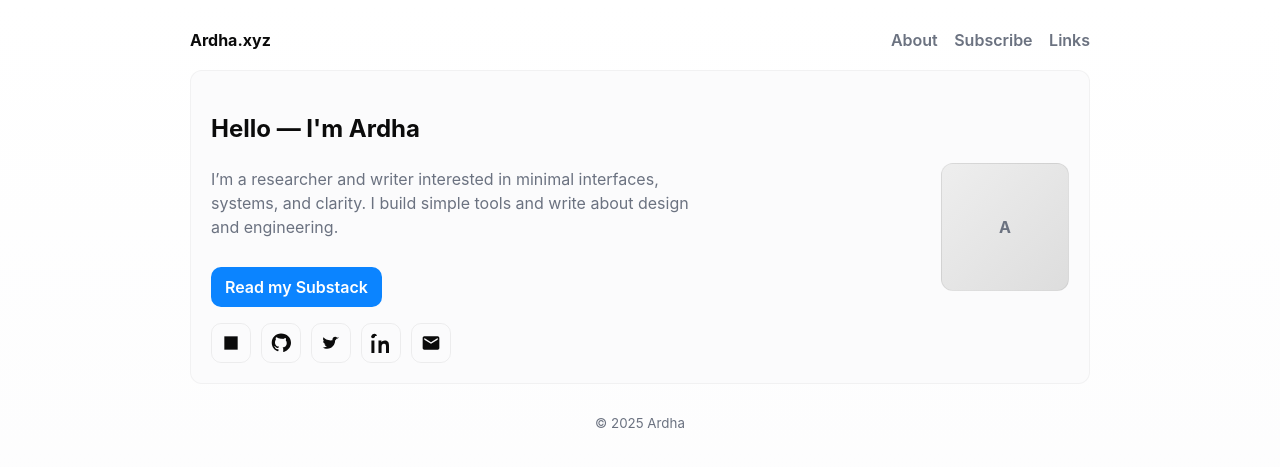
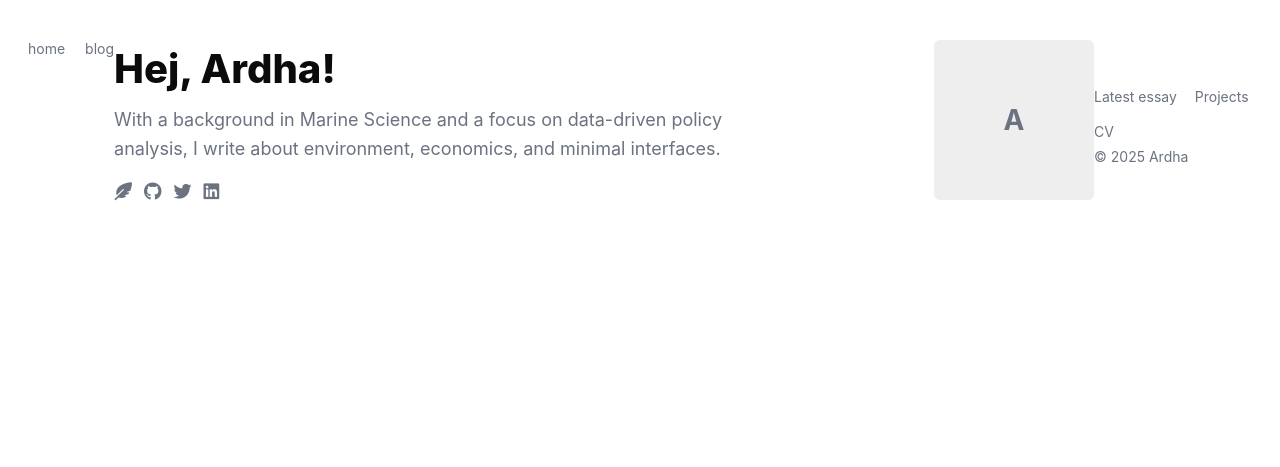
Before and after one commit to ardhaxyz/ardhaxyz.github.io, a Jekyll site: the page built from index.md, in a window 1280 px wide. Shown: the top 467 px of the page. Built offline with Jekyll 4.4.1, drawn with Linux system fonts in a browser that asks for light colours.

Commit message:
Minimal layout update to match ardha.xyz: simpler hero, font-awesome icons, footer links

```diff
--- /dev/null
+++ b/_data/footer_links.yml
@@ -0,0 +1,6 @@
+- title: "Latest essay"
+  url: "https://your-substack.substack.com/p/latest-essay"
+- title: "Projects"
+  url: "/projects"
+- title: "CV"
+  url: "/cv"
--- a/_data/social.yml
+++ b/_data/social.yml
@@ -13,7 +13,3 @@
 - name: "LinkedIn"
   url: "https://www.linkedin.com/in/yourprofile"
   icon: "linkedin"
-
-- name: "Email"
-  url: "mailto:you@example.com"
-  icon: "email"
--- a/_includes/social-icons.html
+++ b/_includes/social-icons.html
@@ -1,28 +1,27 @@
 {%- assign social = site.data.social -%}
 {%- if social and social.size > 0 -%}
-  <ul class="social-list">
+  <ul class="social-list" role="list">
     {%- for item in social -%}
       <li>
         <a class="social-link" href="{{ item.url }}" target="_blank" rel="noopener" aria-label="{{ item.name }}">
           {%- case item.icon -%}
+            {%- when "github" -%}
+              <i class="fab fa-github" aria-hidden="true"></i>
+            {%- when "twitter" -%}
+              <i class="fab fa-twitter" aria-hidden="true"></i>
+            {%- when "linkedin" -%}
+              <i class="fab fa-linkedin" aria-hidden="true"></i>
             {%- when "substack" -%}
-            <!-- Substack icon (simplified) -->
-            <svg width="20" height="20" viewBox="0 0 24 24" fill="currentColor" aria-hidden="true"><path d="M4 4h16v16H4z" /></svg>
-          {%- when "github" -%}
-            <svg width="20" height="20" viewBox="0 0 24 24" fill="currentColor" aria-hidden="true"><path d="M12 .5C5.73.5.87 5.36.87 11.62c0 4.78 3.09 8.85 7.37 10.29.54.1.73-.24.73-.52 0-.26-.01-1-.01-1.95-2.99.65-3.62-1.44-3.62-1.44-.49-1.24-1.2-1.57-1.2-1.57-.98-.67.07-.66.07-.66 1.08.08 1.65 1.11 1.65 1.11.96 1.64 2.52 1.17 3.13.89.1-.69.38-1.17.69-1.44-2.39-.27-4.9-1.2-4.9-5.34 0-1.18.42-2.14 1.11-2.9-.11-.28-.48-1.42.11-2.96 0 0 .9-.29 2.96 1.11A10.12 10.12 0 0 1 12 6.8c.91.004 1.83.12 2.69.35 2.06-1.4 2.96-1.11 2.96-1.11.59 1.54.22 2.68.11 2.96.69.76 1.11 1.72 1.11 2.9 0 4.15-2.52 5.07-4.91 5.33.39.34.73 1.02.73 2.06 0 1.49-.01 2.69-.01 3.06 0 .29.19.63.74.52C20.94 20.47 24 16.4 24 11.62 24 5.36 19.14.5 12 .5z"/></svg>
-          {%- when "twitter" -%}
-            <svg width="20" height="20" viewBox="0 0 24 24" fill="currentColor" aria-hidden="true"><path d="M22 5.9c-.6.3-1.3.6-2 .7.7-.4 1.3-1 1.6-1.8-.6.4-1.4.6-2.2.8-.6-.6-1.5-1-2.4-1-1.8 0-3.3 1.5-3.3 3.3 0 .3 0 .6.1.9C8.1 9.3 5.1 7.7 3 5.2c-.3.6-.5 1.3-.5 2 0 1.2.6 2.2 1.6 2.8-.6 0-1.1-.2-1.6-.5 0 1.9 1.4 3.5 3.2 3.9-.3.1-.6.1-.9.1-.2 0-.4 0-.6-.1.4 1.4 1.6 2.5 3 2.6-1.1.9-2.6 1.4-4.1 1.4-.3 0-.7 0-1-.1 1.5 1 3.3 1.6 5.2 1.6 6.2 0 9.6-5.2 9.6-9.6v-.4c.7-.5 1.3-1.2 1.7-2z"/></svg>
-          {%- when "linkedin" -%}
-            <svg width="20" height="20" viewBox="0 0 24 24" fill="currentColor" aria-hidden="true"><path d="M4.98 3.5C4.98 5 3.8 6.2 2.3 6.2 0.8 6.2-.4 5 .4 3.5 1.3 2 2.6 1 4.1 1c1.5 0 2.9 1.1 2.9 2.5zM.5 8.9h3.6V24H.5zM9 8.9h3.5v2h.1c.5-1 1.9-2 4-2 4.2 0 5 2.8 5 6.3V24h-3.6v-7.2c0-1.7 0-3.9-2.4-3.9-2.5 0-2.9 1.9-2.9 3.8V24H9z"/></svg>
+              <!-- Substack has no official FA icon; use feather as a neutral writer icon -->
+              <i class="fa-solid fa-feather-pointed" aria-hidden="true"></i>
             {%- when "email" -%}
-            <svg width="20" height="20" viewBox="0 0 24 24" fill="currentColor" aria-hidden="true"><path d="M20 4H4c-1.1 0-2 .9-2 2v12c0 1.1.9 2 2 2h16c1.1 0 2-.9 2-2V6c0-1.1-.9-2-2-2zm0 4-8 5-8-5V6l8 5 8-5v2z"/></svg>
+              <i class="fa-solid fa-envelope" aria-hidden="true"></i>
             {%- else -%}
-            <svg width="20" height="20" viewBox="0 0 24 24" fill="currentColor" aria-hidden="true"><circle cx="12" cy="12" r="10"/></svg>
+              <i class="fa-solid fa-circle" aria-hidden="true"></i>
           {%- endcase -%}
+          <span class="sr-only">{{ item.name }}</span>
         </a>
       </li>
     {%- endfor -%}
   </ul>
-{%- else -%}
-  <!-- No social links defined -->
 {%- endif -%}
--- a/_layouts/default.html
+++ b/_layouts/default.html
@@ -1,36 +1,33 @@
 <!doctype html>
-<html lang="{{ page.lang | default: site.lang | default: \"en\" }}">
+<html lang="{{ page.lang | default: site.lang | default: "en" }}">
 <head>
   <meta charset="utf-8" />
   <meta name="viewport" content="width=device-width,initial-scale=1" />
   <title>{% if page.title %}{{ page.title }} — {% endif %}{{ site.title | default: "Ardha" }}</title>
-  <meta name="description" content="{{ page.description | default: site.description | default: \"Minimal portfolio\" }}">
+  <meta name="description" content="{{ page.description | default: site.description | default: "Minimal portfolio" }}">
+  <!-- Font Awesome for social icons -->
+  <link rel="stylesheet" href="https://cdnjs.cloudflare.com/ajax/libs/font-awesome/6.4.0/css/all.min.css" integrity="" crossorigin="anonymous">
   <link rel="stylesheet" href="{{ '/assets/styles.css' | relative_url }}">
 </head>
 <body>
-  <div class="site">
-    <header class="top">
-      <div class="brand">
-        <h1 class="site-title">{{ site.title | default: site.author | default: "Ardha" }}</h1>
-        {% if site.tagline %}
-          <p class="tagline">{{ site.tagline }}</p>
-        {% endif %}
-      </div>
+  <header class="site-header">
+    <nav class="top-nav" aria-label="Primary">
+      <a class="nav-item" href="{{ '/' | relative_url }}">home</a>
+      <a class="nav-item" href="{{ '/blog' | relative_url }}">blog</a>
+    </nav>
+  </header>
 
-      <nav aria-label="Primary" class="nav-links">
-        <a href="#about">About</a>
-        <a href="#subscribe">Subscribe</a>
-        <a href="#links">Links</a>
-      </nav>
-    </header>
+  <main class="page">
+    {{ content }}
+  </main>
 
-    <main class="content" role="main">
-      {{ content }}
-    </main>
-
-    <footer class="foot">
-      <small>© {{ site.time | date: "%Y" }} {{ site.author | default: "Ardha" }}</small>
-    </footer>
-  </div>
+  <footer class="site-footer">
+    <div class="footer-links">
+      {% for link in site.data.footer_links %}
+        <a href="{{ link.url }}" target="_blank" rel="noopener">{{ link.title }}</a>
+      {% endfor %}
+    </div>
+    <div class="copyright">© {{ site.time | date: "%Y" }} {{ site.author | default: "Ardha" }}</div>
+  </footer>
 </body>
 </html>
--- a/assets/styles.css
+++ b/assets/styles.css
@@ -1,151 +1,114 @@
 :root{
-  --bg: #ffffff;
-  --card: #fbfbfc;
   --text: #0b0b0b;
   --muted: #6b7280;
-  --accent: #0b84ff;
-  --radius: 12px;
-  --max-width: 900px;
-  --gap: 18px;
+  --accent: #000;
+  --max-width: 980px;
   font-family: Inter, system-ui, -apple-system, "Segoe UI", Roboto, "Helvetica Neue", Arial, sans-serif;
-  color-scheme: light;
-  --avatar-size: 128px;
-}
-
-@media (prefers-color-scheme: dark){
-  :root{
-    --bg: #0b0b0d;
-    --card: #0f1113;
-    --text: #e6eef6;
-    --muted: #9aa4ad;
-    --accent: #58a6ff;
-  }
-  :root { color-scheme: dark; }
+  background: #fff;
+  color: var(--text);
 }
 
 *{box-sizing:border-box}
 html,body{height:100%}
 body{
   margin:0;
-  background:linear-gradient(180deg,var(--bg),var(--card));
-  color:var(--text);
-  -webkit-font-smoothing:antialiased;
-  -moz-osx-font-smoothing:grayscale;
-  padding:28px;
+  padding:40px 28px;
   display:flex;
   justify-content:center;
-  font-size:16px;
-  line-height:1.5;
+  background: #fff;
 }
 
-.site{
+.page{
   width:100%;
   max-width:var(--max-width);
-  display:flex;
-  flex-direction:column;
-  gap:var(--gap);
 }
 
-/* Header */
-.top{
-  display:flex;
-  align-items:center;
-  justify-content:space-between;
-  gap:12px;
+/* top left nav */
+.site-header{ margin-bottom: 18px; }
+.top-nav{ display:flex; gap:20px; align-items:center; }
+.top-nav .nav-item{
+  color:var(--muted);
+  text-decoration:none;
+  font-size:14px;
+  text-transform:none;
+  letter-spacing:0;
 }
-.site-title{margin:0; font-size:1rem; font-weight:700}
-.tagline{color:var(--muted); margin:4px 0 0 0}
-.nav-links a{color:var(--muted); text-decoration:none; margin-left:12px; font-weight:600}
-.nav-links a:hover{color:var(--accent)}
+.top-nav .nav-item:hover{ color:var(--text) }
 
-/* Card + intro grid */
-.card{
-  background:var(--card);
-  border-radius:12px;
-  padding:20px;
-  border:1px solid rgba(0,0,0,0.04);
-  box-shadow: 0 1px 0 rgba(255,255,255,0.02) inset;
+/* Hero layout: left text, right avatar */
+.hero{
+  display:grid;
+  grid-template-columns: 1fr auto;
+  gap:32px;
+  align-items:start;
+  align-content:start;
 }
 
-.intro-grid{
-  display:grid;
-  grid-template-columns: 1fr auto;
-  gap:20px;
-  align-items:center;
+/* On small screens stack */
+@media (max-width:720px){
+  .hero{ grid-template-columns: 1fr; text-align:left; gap:18px; }
+  .hero-right{ order: -1; }
 }
 
-/* On small screens stack vertically, avatar first or second as desired.
-   We will show avatar above bio on narrow screens to keep focus on text. */
-@media (max-width:720px){
-  .intro-grid{
-    grid-template-columns: 1fr;
-    text-align:center;
-  }
-  .intro-avatar { order: -1; margin-bottom:10px; }
-  .intro-copy { padding: 0 10px; }
+/* Typography */
+.greeting{
+  margin: 8px 0 16px 0;
+  font-size: clamp(28px, 4.5vw, 40px);
+  line-height:1.05;
+  font-weight:800;
 }
+.bio{
+  margin:0 0 18px 0;
+  color:var(--muted);
+  font-size:18px;
+  max-width:60ch;
+  line-height:1.6;
+}
+
+/* Meta list (education/date) */
+.meta-list{ list-style:none; padding:0; margin: 18px 0 0 0; color:var(--muted); font-size:15px; }
+.meta-list li{ margin-bottom:10px; }
 
 /* Avatar */
 .avatar{
-  width:var(--avatar-size);
-  height:var(--avatar-size);
-  border-radius:12px;
+  width:160px;
+  height:160px;
+  border-radius:6px;
   object-fit:cover;
   display:block;
-  border:1px solid rgba(0,0,0,0.06);
 }
 .avatar-fallback{
-  width:var(--avatar-size);
-  height:var(--avatar-size);
-  border-radius:12px;
+  width:160px;
+  height:160px;
+  border-radius:6px;
   display:flex;
   align-items:center;
   justify-content:center;
+  background:#eee;
+  color:var(--muted);
   font-weight:700;
-  background:linear-gradient(135deg,#eee,#ddd);
-  color:var(--muted);
+  font-size:28px;
 }
 
-/* Bio & buttons */
-.bio{color:var(--muted); margin-top:6px; max-width:50ch}
-.btn-primary{
-  display:inline-block;
-  background:var(--accent);
-  color:white;
-  padding:8px 14px;
-  border-radius:10px;
+/* Social icons inline */
+.social-inline{ margin-top:10px; }
+.social-list{ display:flex; gap:12px; list-style:none; padding:0; margin:0; align-items:center; }
+.social-link{
+  color:var(--muted);
   text-decoration:none;
-  margin-top:12px;
-  font-weight:600;
-}
-.btn-primary:hover{opacity:0.95}
-
-/* Social icons */
-.social-row{margin-top:14px}
-.social-list{
-  display:flex;
-  gap:10px;
-  list-style:none;
-  padding:0;
-  margin:0;
-  justify-content:flex-start;
-}
-.social-link{
+  font-size:18px;
   display:inline-flex;
-  width:40px;
-  height:40px;
   align-items:center;
   justify-content:center;
-  border-radius:10px;
-  color:var(--text);
-  background:transparent;
-  text-decoration:none;
-  border:1px solid rgba(0,0,0,0.06);
+  gap:8px;
 }
-.social-link:hover{
-  background:linear-gradient(180deg, rgba(0,0,0,0.02), rgba(0,0,0,0.04));
-  color:var(--accent);
-}
+.social-link:hover{ color:var(--text) }
 
-/* Footer */
-.foot{ text-align:center; color:var(--muted); padding:8px 0 }
+/* Footer minimal */
+.site-footer{ margin-top:48px; color:var(--muted); font-size:14px; display:flex; flex-direction:column; gap:8px; }
+.footer-links{ display:flex; gap:18px; flex-wrap:wrap; }
+.footer-links a{ color:var(--muted); text-decoration:none; }
+.footer-links a:hover{ color:var(--text) }
+
+/* Screen-reader only */
+.sr-only{ position:absolute; width:1px; height:1px; padding:0; margin:-1px; overflow:hidden; clip:rect(0,0,0,0); white-space:nowrap; border:0; }
--- a/index.md
+++ b/index.md
@@ -4,26 +4,28 @@ title: Home
 description: Short biography and links
 ---
 
-<section id="about" class="card intro-grid">
-  <div class="intro-copy">
-    <h2>Hello — I'm {{ site.author | default: "Ardha" }}</h2>
+<section class="hero">
+  <div class="hero-left">
+    <h1 class="greeting">Hej, Ardha!</h1>
 
     <p class="bio">
-      {{ site.bio | default: "I’m a researcher and writer interested in minimal interfaces, systems, and clarity. I build simple tools and write about design and engineering." }}
+      {{ site.bio | default: "With a background in Marine Science and a focus on data-driven policy analysis, I write about environment, economics, and minimal interfaces." }}
     </p>
 
-    <p>
-      <a class="btn-primary" id="subscribe" href="{{ site.substack | default: 'https://your-substack.substack.com' }}" target="_blank" rel="noopener">Read my Substack</a>
-    </p>
+    <ul class="meta-list">
+      {% if site.education %}
+        <li><strong>{{ site.education.date }}</strong> — {{ site.education.title }}</li>
+      {% endif %}
+    </ul>
 
-    <div id="links" class="social-row" aria-label="Social links">
+    <nav class="social-inline" aria-label="Social links">
       {% include social-icons.html %}
-    </div>
+    </nav>
   </div>
 
-  <div class="intro-avatar" aria-hidden="false">
+  <div class="hero-right" aria-hidden="false">
     {% if site.avatar %}
-      <img src="{{ site.avatar | relative_url }}" alt="{{ site.author | default: "Author" }}'s picture" class="avatar">
+      <img class="avatar" src="{{ site.avatar | relative_url }}" alt="{{ site.author | default: "Ardha" }}">
     {% else %}
       <div class="avatar avatar-fallback" aria-hidden="true">{{ site.author | default: "A" | slice: 0 }}</div>
     {% endif %}
```
Lines whose indentation alone changed are shown as unchanged.
